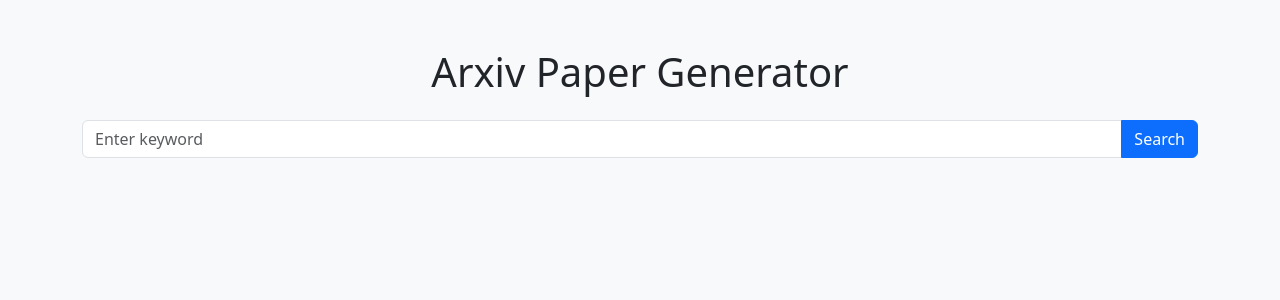
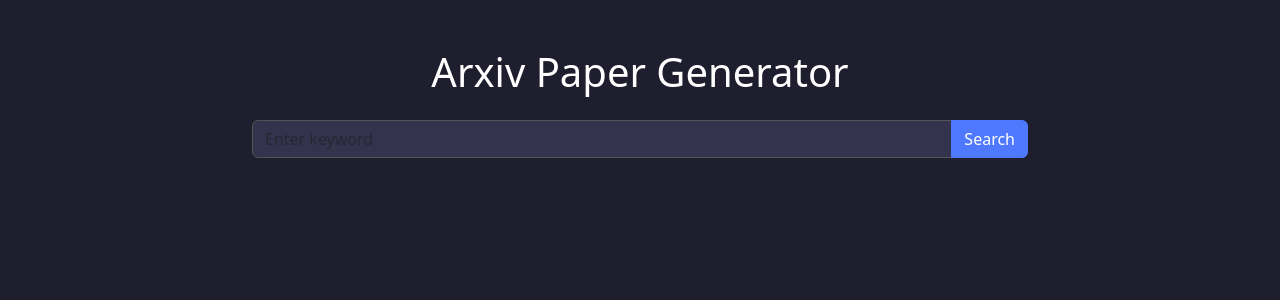
Before and after one commit to vaibhav05cse/arxiv-AI-paper-generator, a Flask app: page / in a window 1280 px wide. Shown: the top 300 px of the page. Run offline with Flask 3, Linux system fonts and the light colour scheme.

Commit message:
Update background and text color

```diff
--- a/templates/index.html
+++ b/templates/index.html
@@ -4,8 +4,48 @@
     <meta charset="UTF-8">
     <title>Arxiv Paper Generator</title>
     <link href="https://cdn.jsdelivr.net/npm/bootstrap@5.3.2/dist/css/bootstrap.min.css" rel="stylesheet">
+    <style>
+        body {
+            background-color: #1e1e2f;  /* Dark blue/gray */
+            color: #f0f0f0;            /* Light text */
+        }
+        .container {
+            max-width: 800px;
+        }
+        h1 {
+            color: #ffffff;
+        }
+        .list-group-item {
+            background-color: #2a2a3f;  /* Darker background for list items */
+            color: #ffffff;
+        }
+        .btn-primary {
+            background-color: #4e79ff;
+            border-color: #4e79ff;
+        }
+        .btn-primary:hover {
+            background-color: #3a5edb;
+            border-color: #3a5edb;
+        }
+        input.form-control {
+            background-color: #33334d;
+            color: #f0f0f0;
+            border: 1px solid #555;
+        }
+        p, em {
+            color: #dcdcdc;
+        }
+        a {
+            color: #4e79ff;
+            text-decoration: none;
+        }
+        a:hover {
+            text-decoration: underline;
+            color: #3a5edb;
+        }
+    </style>
 </head>
-<body class="bg-light">
+<body>
     <div class="container mt-5">
         <h1 class="mb-4 text-center">Arxiv Paper Generator</h1>
 
```
Also changed, not shown: 1 other file.
